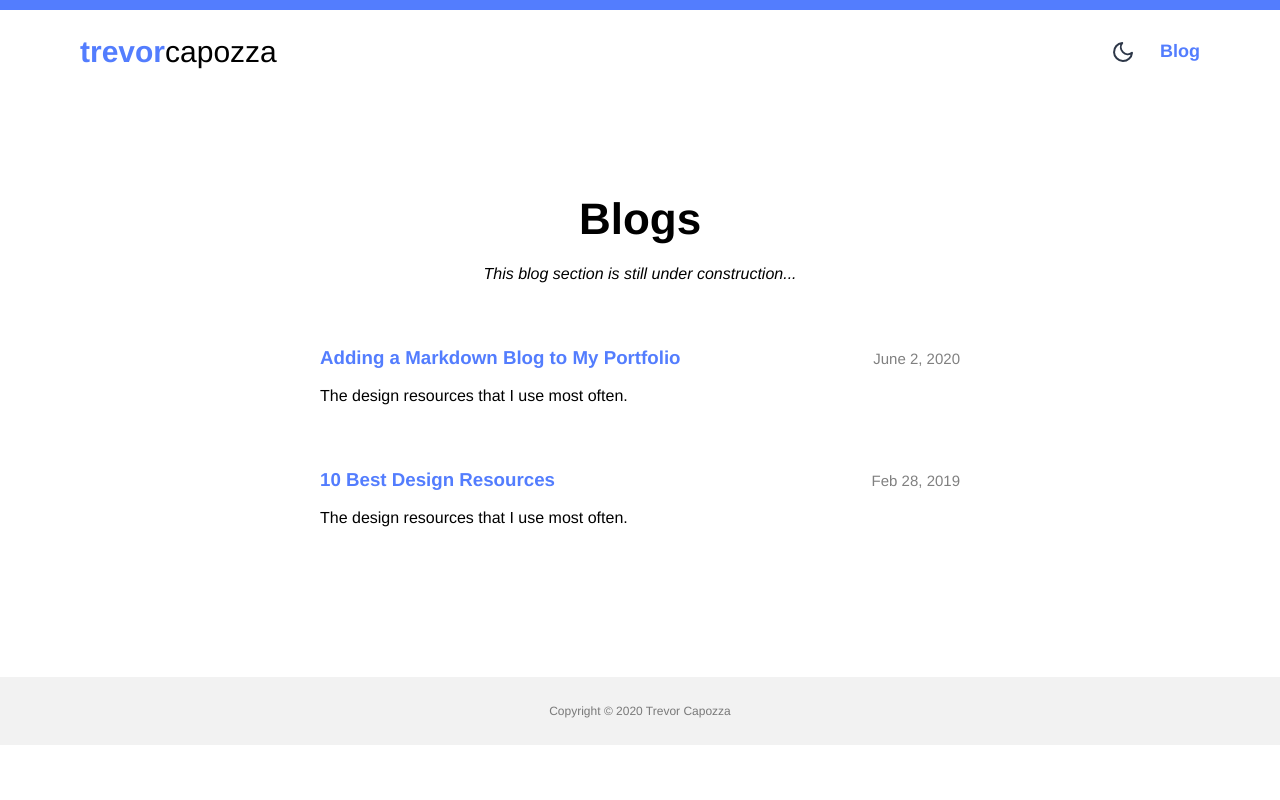
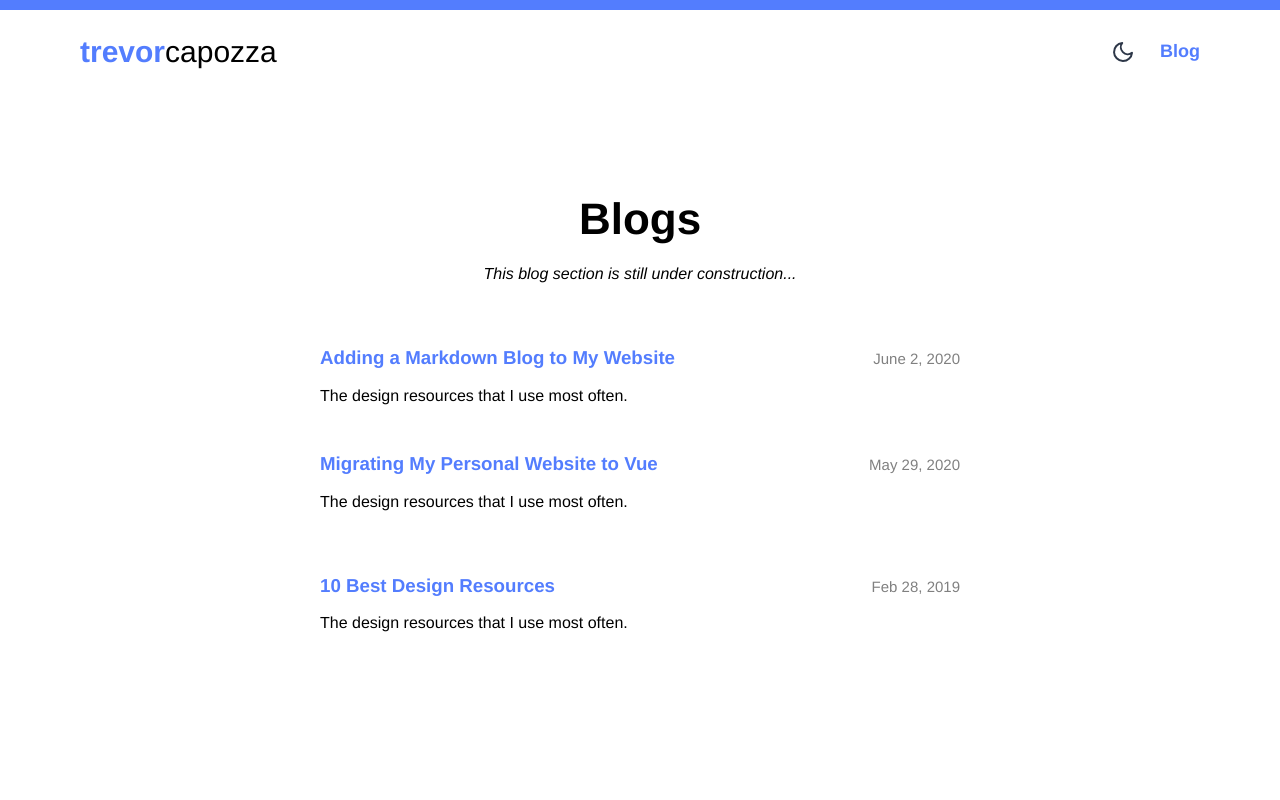
Before and after one commit to trevorcapozza/trevor-web, a Vue app: page /blog in a window 1280 px wide. Shown: the top 800 px of the page. Built offline with nearby package versions, Linux system fonts and the light colour scheme; what vue-typed-js would draw is missing.

Commit message:
small changes

```diff
--- a/src/css/main.scss
+++ b/src/css/main.scss
@@ -192,6 +192,7 @@ h1 {
 // Blog //
 
 .home {
+  min-height: 70vh;
   max-width: 50vw;
   margin: 100px auto 150px;
   h1 {
@@ -252,7 +253,9 @@ h1 {
 }
 
 // Posts //
+
 .blogs {
+  min-height: 55vh;
   max-width: 50vw;
   margin: 0 auto;
   margin-top: 100px;
@@ -260,7 +263,7 @@ h1 {
 
   .back {
     background-color: #537DFE;
-    color: white;
+    color: white !important;
     margin-top: 5rem;
     text-decoration: none;
     padding: 10px 15px;
@@ -270,7 +273,7 @@ h1 {
     transition: all .3s ease;
     &:hover {
       background-color: transparent;
-      color: #537DFE;
+      color: #537DFE !important;
     }
   }
     h4 {
@@ -286,14 +289,6 @@ h1 {
       max-width: 100%;
     }
 }
-
-@media only screen and (max-width: 1000px) {
-
-  .home, .sections, .blogs {
-    max-width: 80vw;
-  }
-
-  }
 
 // Contact //
 
@@ -347,7 +342,6 @@ h1 {
 
 .footer {
   margin-top: 80px;
-  bottom: 0;
   width: 100%;
   padding: 15px;
   background: rgba($color: #000000, $alpha: 0.05);
@@ -356,6 +350,14 @@ h1 {
     font-weight: 300;
     color: rgba($color: #000000, $alpha: 0.5);
   }
+}
+
+@media only screen and (max-width: 1000px) {
+
+  .home, .sections, .blogs {
+    max-width: 80vw;
+  }
+
 }
 
 @media only screen and (max-width: 800px) {
--- /dev/null
+++ b/src/markdowns/2020/vue-migration.md
@@ -0,0 +1 @@
+# Migrating My Personal Website to Vue
--- a/src/statics/data/blogs.json
+++ b/src/statics/data/blogs.json
@@ -3,7 +3,13 @@
       {
         "id": "vue-markdown",
         "date": "June 2, 2020",
-        "title": "Adding a Markdown Blog to My Portfolio",
+        "title": "Adding a Markdown Blog to My Website",
+        "description": "The design resources that I use most often."
+      },
+      {
+        "id": "vue-migration",
+        "date": "May 29, 2020",
+        "title": "Migrating My Personal Website to Vue",
         "description": "The design resources that I use most often."
       }
     ],
--- a/src/views/Posts.vue
+++ b/src/views/Posts.vue
@@ -2,7 +2,7 @@
 <div class="blog-page">
   <div class="blogs markdown-body">
     <router-view />
-    <router-link to="/blog" tag="a" class="back">&laquo; Back</router-link>
+    <router-link to="/blog" class="back">&laquo; Back</router-link>
   </div>
 </div>
 </template>
```
